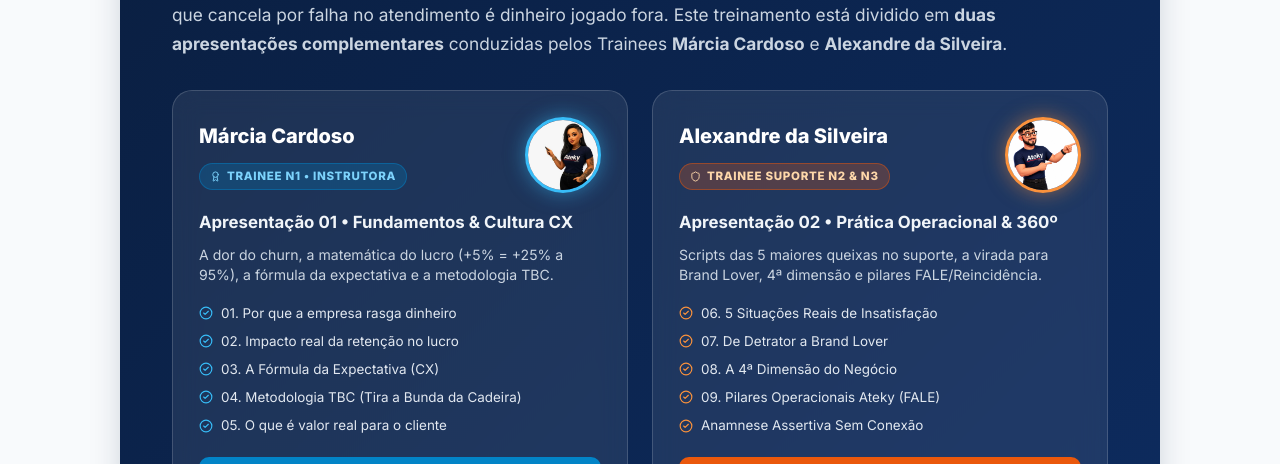
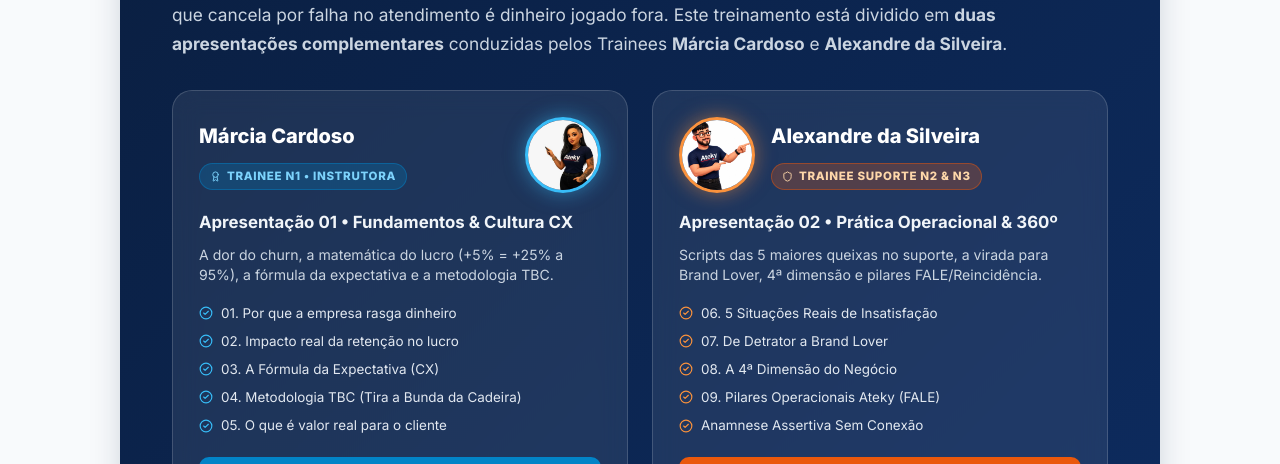
Before and after one commit to tenicamarcia-prog/ateky-atendimento-360, a plain HTML site: page index.html in a window 1280 px wide. Shown: the part 335-799 px from the top of the page. Drawn offline with nearby package versions, Linux system fonts and the light colour scheme.

Commit message:
Posicionar avatar do Alexandre no lado esquerdo conforme imagem ilustrada

```diff
--- a/index.html
+++ b/index.html
@@ -1196,9 +1196,17 @@
     .trainee-hero-header {
       display: flex;
       align-items: center;
-      justify-content: space-between;
       gap: 16px;
       margin-bottom: 16px;
+    }
+
+    .trainee-hero-card.marcia .trainee-hero-header {
+      justify-content: space-between;
+    }
+
+    .trainee-hero-card.alexandre .trainee-hero-header {
+      justify-content: flex-start;
+      gap: 16px;
     }
 
     .trainee-info-box {
@@ -1672,15 +1680,15 @@
           <div class="trainee-hero-card alexandre" onclick="switchPage('parte2', true)">
             <div>
               <div class="trainee-hero-header">
+                <div class="trainee-avatar-wrapper">
+                  <img src="alexandre.jpg" alt="Alexandre da Silveira" class="trainee-avatar-img">
+                </div>
                 <div class="trainee-info-box">
                   <h3>Alexandre da Silveira</h3>
                   <span class="trainee-badge t2">
                     <i data-lucide="shield" style="width: 11px; height: 11px;"></i>
                     Trainee Suporte N2 &amp; N3
                   </span>
-                </div>
-                <div class="trainee-avatar-wrapper">
-                  <img src="alexandre.jpg" alt="Alexandre da Silveira" class="trainee-avatar-img">
                 </div>
               </div>
 
@@ -2052,15 +2060,15 @@
         </div>
 
         <div class="page-presenter-card alexandre">
+          <div class="trainee-avatar-wrapper">
+            <img src="alexandre.jpg" alt="Alexandre da Silveira" class="trainee-avatar-img">
+          </div>
           <div class="trainee-info-box">
             <h3>Alexandre da Silveira</h3>
             <span class="trainee-badge t2">
               <i data-lucide="shield" style="width: 11px; height: 11px;"></i>
               Trainee Suporte N2 &amp; N3
             </span>
-          </div>
-          <div class="trainee-avatar-wrapper">
-            <img src="alexandre.jpg" alt="Alexandre da Silveira" class="trainee-avatar-img">
           </div>
         </div>
       </div>
```
